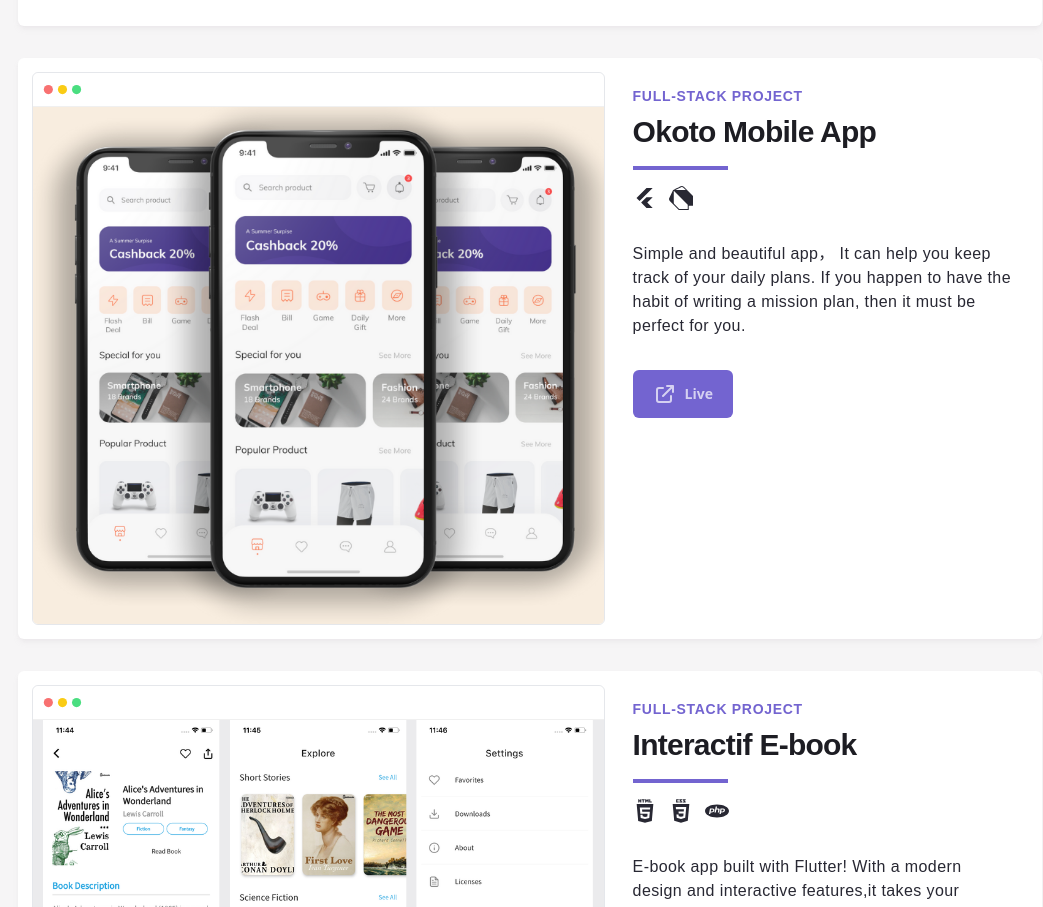
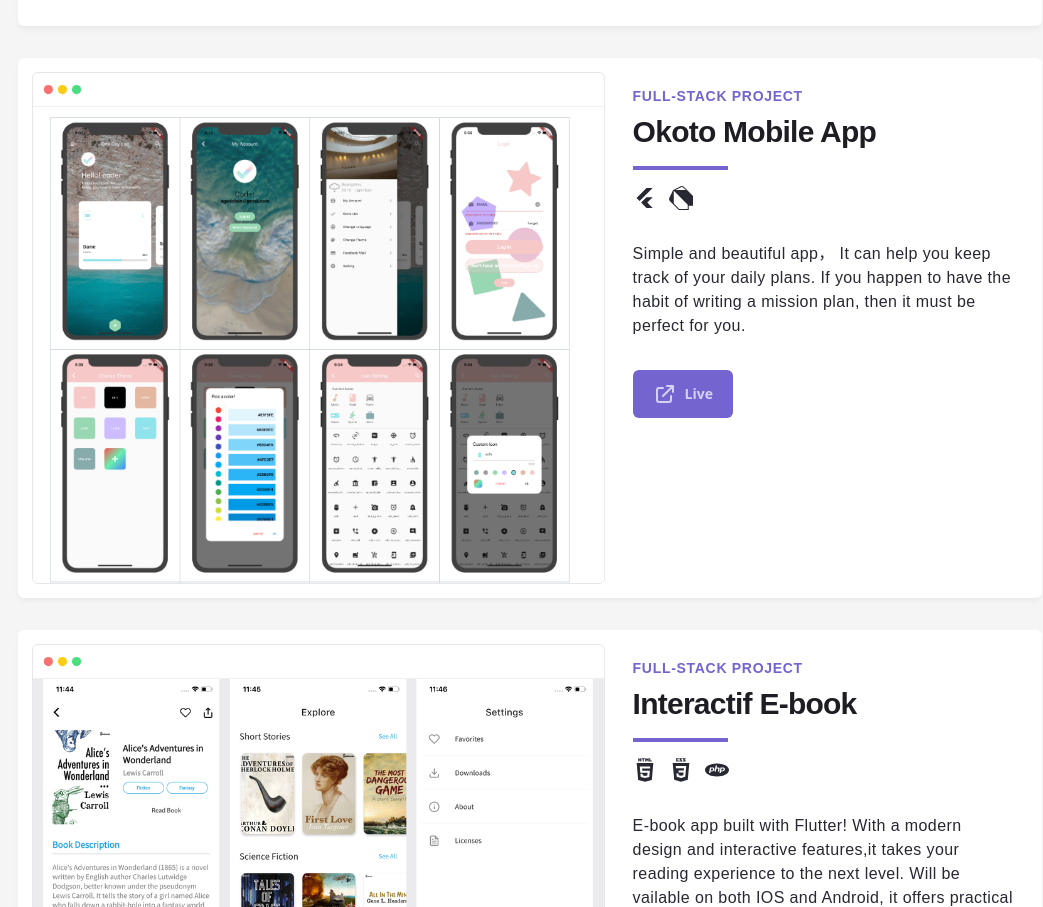
Before and after one commit to gabrielontech/portfolio_new, a Next.js app: page / in a window 1280 px wide. Shown: the part 2792-3699 px from the top of the page, without its empty margins (110-1153 px from the left). Built offline with nearby package versions, Linux system fonts and the light colour scheme; a web font is replaced by a local one.

Commit message:
Update index.js

```diff
--- a/pages/index.js
+++ b/pages/index.js
@@ -857,7 +857,7 @@ export default function Home({ publications }) {
                 flexDirection={`flex-col lg:flex-row`}
                 imgWidth={"1366"}
                 imgHeight={"666"}
-                imgSrc={"/projects/presentation_page.png"}
+                imgSrc={"/projects/todo_lis.PNG"}
                 liveLink={"https://user-images.githubusercontent.com/30992818/63140875-f80da200-c015-11e9-8b14-60d6725620f1.gif"}
                 repoLink={null}
                 stack={
```
